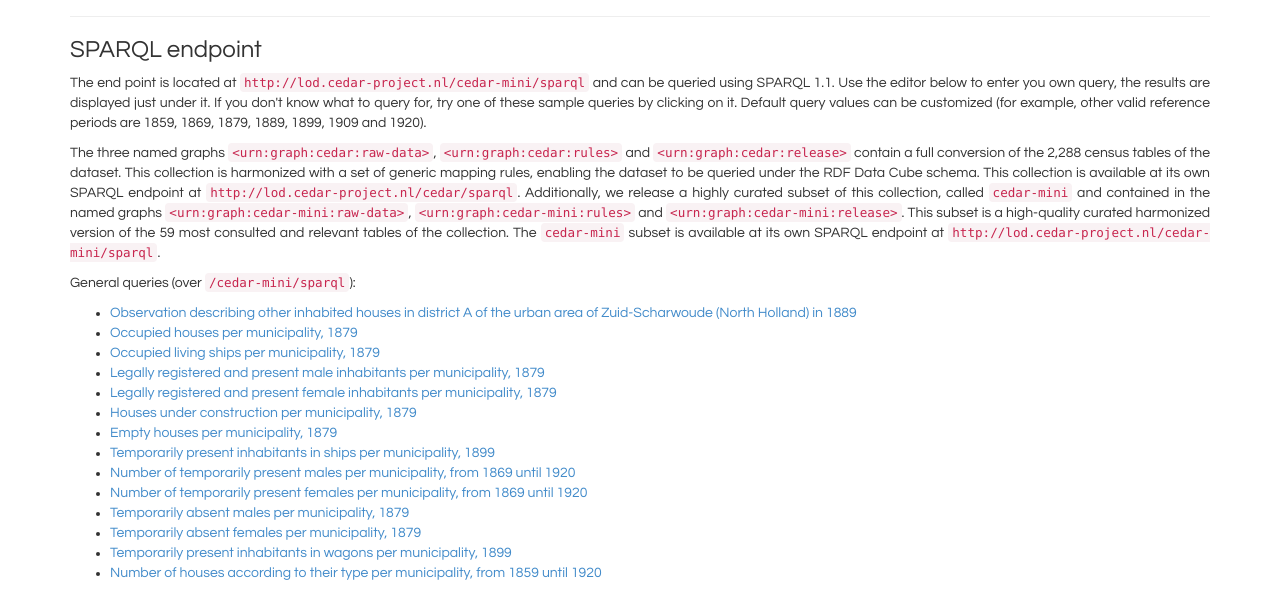
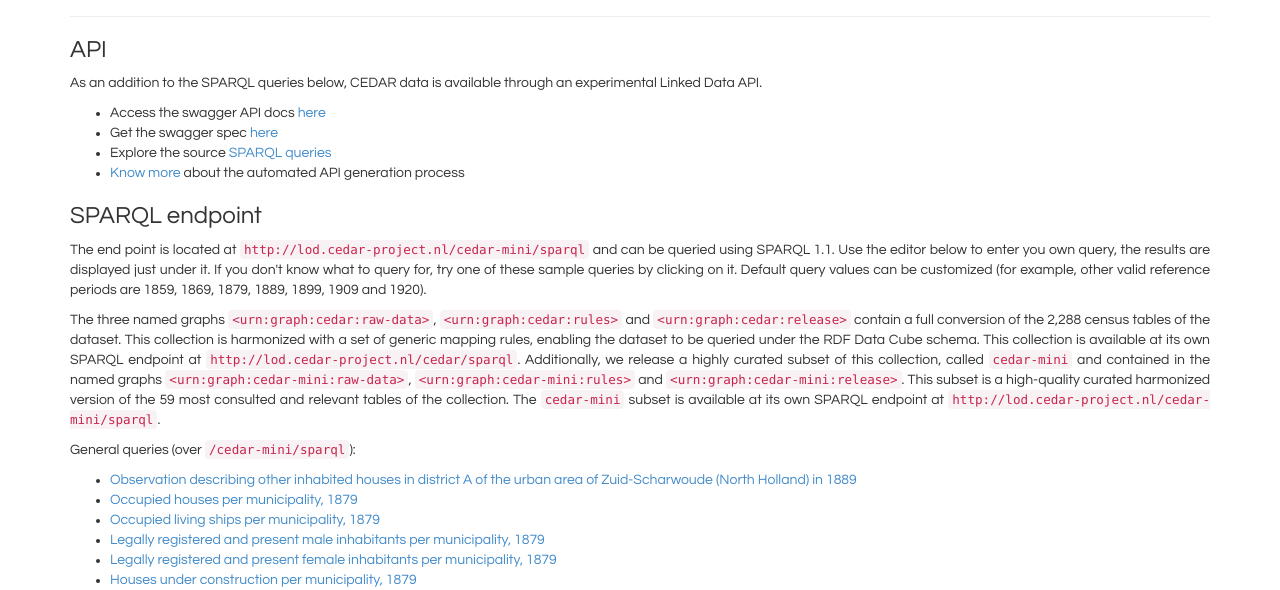
Before and after one commit to CEDAR-project/Homepage, a plain HTML site: page data.html in a window 1280 px wide. Shown: the part 130-720 px from the top of the page. Drawn offline with Linux system fonts and the light colour scheme; no server answers.

Commit message:
API links

```diff
--- a/data.html
+++ b/data.html
@@ -45,6 +45,15 @@
             <div class="page-header">
                 <h2><span class="glyphicon glyphicon-hdd"></span>&nbsp;Data</h2>
             </div>
+            <h3>API</h3>
+            <p  class="text-justify">As an addition to the SPARQL queries below, CEDAR data is available through an experimental Linked Data API.</p>
+            <ul>
+            	<li>Access the swagger API docs <a href="http://grlc.clariah-sdh.eculture.labs.vu.nl/CEDAR-project/Queries/api-docs" target="_blank">here</a></li>
+            	<li>Get the swagger spec <a href="http://grlc.clariah-sdh.eculture.labs.vu.nl/CEDAR-project/Queries/spec" target="_blank">here</a></li>
+            	<li>Explore the source <a href="https://github.com/CEDAR-project/Queries" target="_blank">SPARQL queries</a></li>
+            	<li><a href="https://github.com/CLARIAH/grlc" target="_blank">Know more</a> about the automated API generation process</li>
+            </ul>
+
             <h3>SPARQL endpoint</h3>
             <p  class="text-justify">The end point is located at <code>http://lod.cedar-project.nl/cedar-mini/sparql</code> and can be queried using SPARQL 1.1. Use the editor below to enter you own query, the results are displayed just under it. If you don't know what to query for, try one of these sample queries by clicking on it. Default query values can be customized (for example, other valid reference periods are 1859, 1869, 1879, 1889, 1899, 1909 and 1920).</p>
 	    <p  class="text-justify">The three named graphs <code>&lt;urn:graph:cedar:raw-data&gt;</code>, <code>&lt;urn:graph:cedar:rules&gt;</code> and
@@ -123,7 +132,7 @@
             -->
             <hr/>
             <footer>
-                <p>&copy; Data Archiving and Networked Services (DANS) 2015</p>
+                <p>&copy; Data Archiving and Networked Services (DANS) 2016</p>
             </footer>
         </div> <!-- /container -->
 
```
